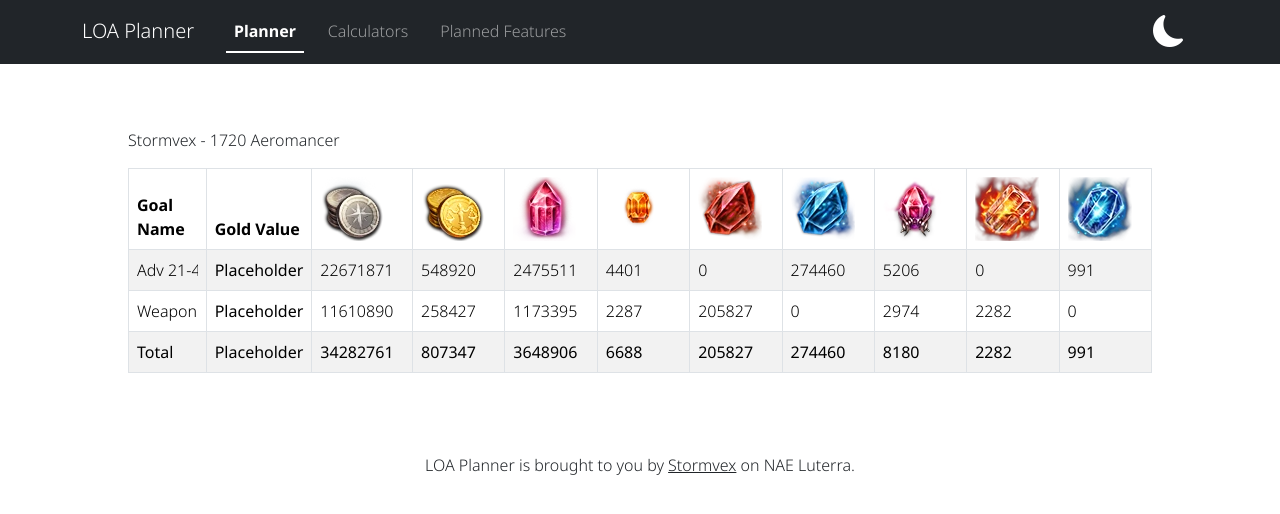
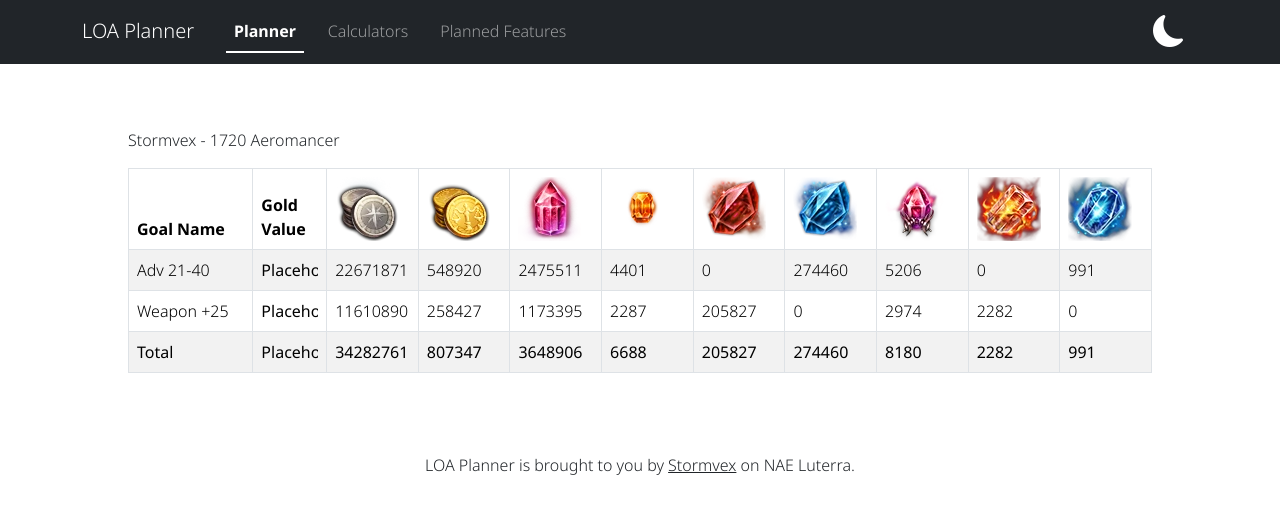
Before and after one commit to md842/loa-planner, a React (Vite) app: page / in a window 1280 px wide. Shown: the top 514 px of the page. Built offline with nearby package versions, Linux system fonts and the light colour scheme.

Commit message:
Character card code improvements
Character card now generates the table in a more intelligent way by unpacking goal objects to build table rows as opposed to hardcoding every table entry.

```diff
--- a/src/components/CharacterCard.css
+++ b/src/components/CharacterCard.css
@@ -5,9 +5,16 @@
   padding: 0;
 
   /* Fill parent element */
-  height: 100%;
   width: 100%;
 
   /* Inherit global font weight specified in App.css */
   font-weight: inherit;
 }
+
+.invis-input.goal-name{
+  min-width: 100px;
+}
+
+input:disabled{ /* Disabled input has same text color as surroundings */
+  color: unset;
+}
--- a/src/components/CharacterCard.tsx
+++ b/src/components/CharacterCard.tsx
@@ -1,17 +1,18 @@
 import './CharacterCard.css';
+
+import {type JSX} from 'react';
 
 import gold from '../assets/gold.png';
 import silver from '../assets/silver.png';
 import t4_blue from '../assets/t4_blue.png';
-import t4_bluesolar from '../assets/t4_bluesolar.png';
+import t4_blueSolar from '../assets/t4_bluesolar.png';
 import t4_fusion from '../assets/t4_fusion.png';
 //import t4_gem from '../assets/t4_gem.png';
 import t4_leap from '../assets/t4_leap.png';
 import t4_red from '../assets/t4_red.png';
-import t4_redsolar from '../assets/t4_redsolar.png';
+import t4_redSolar from '../assets/t4_redsolar.png';
 import t4_shard from '../assets/t4_shard.png';
 
-import type { JSX } from 'react';
 import Table from 'react-bootstrap/Table';
 
 /** Props interface for CharacterCard(). */
@@ -19,12 +20,18 @@ interface Character{
   name: string; // Name of character.
   ilvl: string; // Item level of character.
   class: string; // Class of character.
-  goals: Array<Goal>; // Array of goals belonging to character.
+  goals: Goal[]; // Array of goals belonging to character.
 }
 
 /** Interface for character goal data. */
 export interface Goal{
   name: string;
+  values: GoalValues;
+}
+
+/** Helps with type checking by providing a uniform index signature. **/
+interface GoalValues{
+  [key: string]: number;
   silver: number;
   gold: number;
   shards: number;
@@ -32,61 +39,39 @@ export interface Goal{
   reds: number;
   blues: number;
   leaps: number;
-  redsolars: number;
-  bluesolars: number;
+  redSolars: number;
+  blueSolars: number;
 }
 
 export function CharacterCard(params: Character): JSX.Element{
-  let goals = new Array<JSX.Element>;
-  let total = {name: "Total", silver: 0, gold: 0, shards: 0, fusions: 0, reds: 0, blues: 0, leaps: 0, redsolars: 0, bluesolars: 0} as Goal;
+  let table: JSX.Element[] = []; // Initialize character table and total values
+  let total: Goal = {name: "Total", values: {silver: 0, gold: 0, shards: 0, fusions: 0, reds: 0, blues: 0, leaps: 0, redSolars: 0, blueSolars: 0}};
 
-  params.goals.forEach((goal) => { // For each goal the character has:
-    // TODO: See if there is a more elegant way to do this...
-    total.silver += goal.silver;
-    total.gold += goal.gold;
-    total.shards += goal.shards;
-    total.fusions += goal.fusions;
-    total.reds += goal.reds;
-    total.blues += goal.blues;
-    total.leaps += goal.leaps;
-    total.redsolars += goal.redsolars;
-    total.bluesolars += goal.bluesolars;
+  params.goals.forEach((goal: Goal, index: number) => { // For each goal the character has:
+    let row: JSX.Element[] = []; // Initialize table row for this goal
+    // Add goal name and calculated gold value to the table row for this goal
+    row.push(<td key="goalName"><input className="invis-input goal-name" defaultValue={goal.name}/></td>);
+    row.push(<td key="goldValue"><b><input className="invis-input" value="Placeholder" disabled/></b></td>); // TODO: Calculate value using market data once implemented.
 
-    // TODO: and this...
-    // TODO: Calculate value using market data once implemented.
-    goals.push( // Create table row for the current goal
-      <tr>
-        <td><input className="invis-input" defaultValue={goal.name}/></td>
-        <td><b>Placeholder</b></td>
-        <td><input className="invis-input" defaultValue={goal.silver}/></td>
-        <td><input className="invis-input" defaultValue={goal.gold}/></td>
-        <td><input className="invis-input" defaultValue={goal.shards}/></td>
-        <td><input className="invis-input" defaultValue={goal.fusions}/></td>
-        <td><input className="invis-input" defaultValue={goal.reds}/></td>
-        <td><input className="invis-input" defaultValue={goal.blues}/></td>
-        <td><input className="invis-input" defaultValue={goal.leaps}/></td>
-        <td><input className="invis-input" defaultValue={goal.redsolars}/></td>
-        <td><input className="invis-input" defaultValue={goal.bluesolars}/></td>
-      </tr>
-    );
+    // Build the rest of the table row for this goal by pushing values as <td>
+    for (let [key, value] of Object.entries(goal.values)){
+      total.values[key] += value; // Accumulate value into total and add to row
+      row.push(<td key={key}><input className="invis-input" defaultValue={value} key={key}/></td>);
+    }
+
+    table.push(<tr key={index}>{row}</tr>); // Push completed row to table
   });
 
-  // TODO: and this...
-  goals.push( // At the end, create table row for the total of all goals
-    <tr>
-      <td><b>{total.name}</b></td>
-      <td><b>Placeholder</b></td>
-      <td><b>{total.silver}</b></td>
-      <td><b>{total.gold}</b></td>
-      <td><b>{total.shards}</b></td>
-      <td><b>{total.fusions}</b></td>
-      <td><b>{total.reds}</b></td>
-      <td><b>{total.blues}</b></td>
-      <td><b>{total.leaps}</b></td>
-      <td><b>{total.redsolars}</b></td>
-      <td><b>{total.bluesolars}</b></td>
-    </tr>
-  );
+  let totalRow: JSX.Element[] = []; // Initialize table row for the total
+  // Add "Total" label and calculated gold value to the table row for the total
+  totalRow.push(<td key="goalName"><b><input className="invis-input goal-name" defaultValue={total.name}/></b></td>);
+  totalRow.push(<td key="goldValue"><b><input className="invis-input" value="Placeholder" disabled/></b></td>); // TODO: Calculate value using market data once implemented.
+
+  // Build the rest of the table row for the total by pushing values as <td>
+  for (let [key, value] of Object.entries(total.values))
+    totalRow.push(<td key={key}><b><input className="invis-input" defaultValue={value}/></b></td>);
+
+  table.push(<tr key="total">{totalRow}</tr>); // Push completed row to table
 
   return(
     <>
@@ -103,13 +88,11 @@ export function CharacterCard(params: Character): JSX.Element{
             <th><img src={t4_red}/></th>
             <th><img src={t4_blue}/></th>
             <th><img src={t4_leap}/></th>
-            <th><img src={t4_redsolar}/></th>
-            <th><img src={t4_bluesolar}/></th>
+            <th><img src={t4_redSolar}/></th>
+            <th><img src={t4_blueSolar}/></th>
           </tr>
         </thead>
-        <tbody>
-          {goals /* Display unpacked goals */}
-        </tbody>
+        <tbody>{table /* Render table as built in function body */}</tbody>
       </Table>
     </>
   );
--- a/src/pages/Planner.tsx
+++ b/src/pages/Planner.tsx
@@ -2,9 +2,9 @@ import {CharacterCard, type Goal} from '../components/CharacterCard';
 
 export default function Home(){
   // Hardcoded placeholder goals. TODO: Load characters/goals dynamically.
-  let char1Goals = new Array<Goal>;
-  char1Goals.push({name: "Adv 21-40", silver: 22671871, gold: 548920, shards: 2475511, fusions: 4401, reds: 0, blues: 274460, leaps: 5206, redsolars: 0, bluesolars: 991});
-  char1Goals.push({name: "Weapon +25", silver: 11610890, gold: 258427, shards: 1173395, fusions: 2287, reds: 205827, blues: 0, leaps: 2974, redsolars: 2282, bluesolars: 0});
+  let char1Goals: Goal[] = [];
+  char1Goals.push({name: "Adv 21-40", values: {silver: 22671871, gold: 548920, shards: 2475511, fusions: 4401, reds: 0, blues: 274460, leaps: 5206, redSolars: 0, blueSolars: 991}});
+  char1Goals.push({name: "Weapon +25", values: {silver: 11610890, gold: 258427, shards: 1173395, fusions: 2287, reds: 205827, blues: 0, leaps: 2974, redSolars: 2282, blueSolars: 0}});
 
 	return(
     <main className="home">
```
